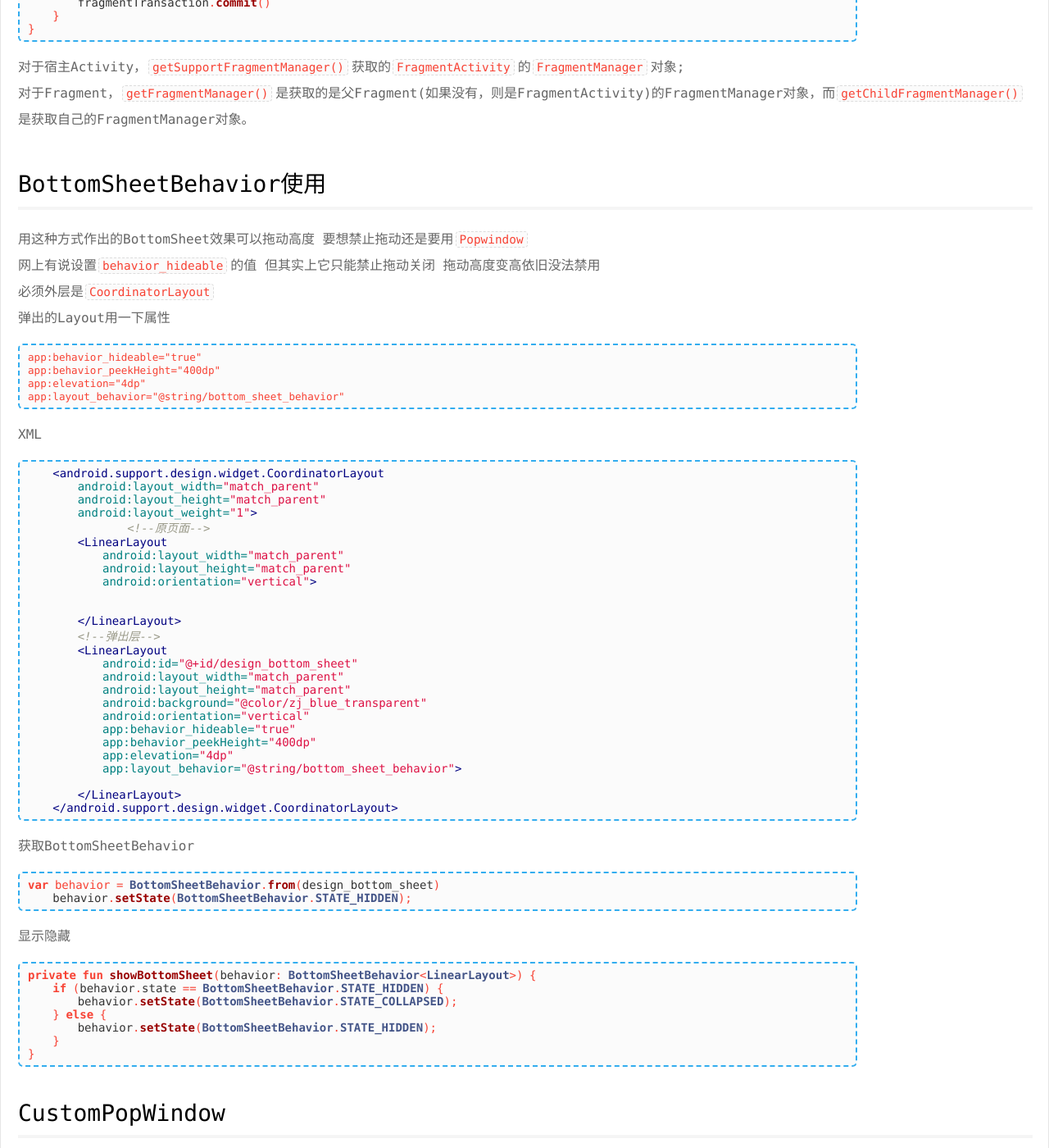
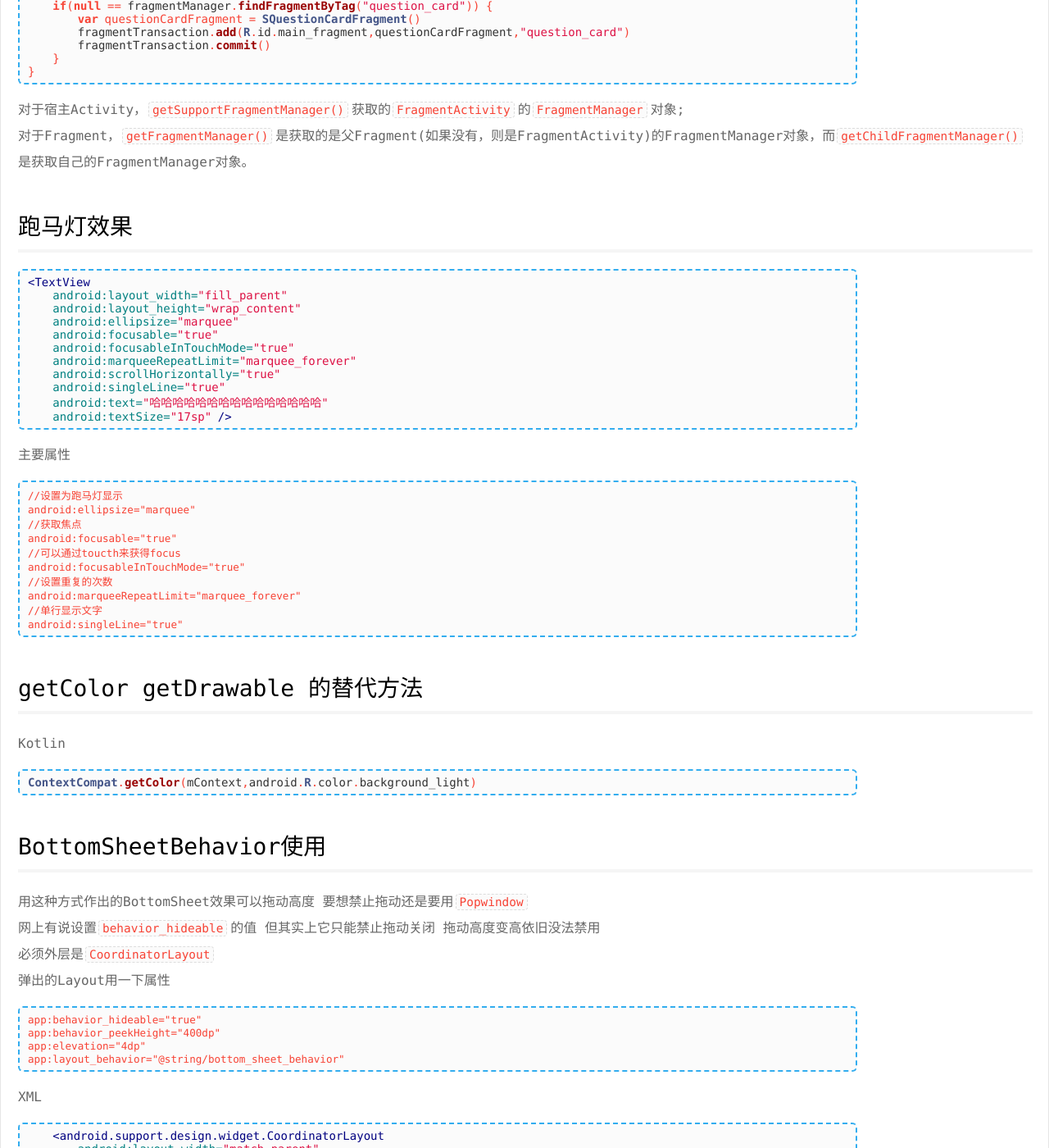
Before and after one commit to psvmc/myblog_jekyll, a Jekyll site: the page built from _posts/2018-03-20-android-tips.md, in a window 1280 px wide and 1400 px high, scrolled down 9966 px. Shown: the whole window at 82% size. Built offline with Jekyll 4.4.1, drawn with Linux system fonts in a browser that asks for light colours; comment, search, counter and statistics services are not loaded; some of the changed text lies outside the part shown.

Commit message:
文章更新

````diff
--- a/_posts/2018-03-20-android-tips.md
+++ b/_posts/2018-03-20-android-tips.md
@@ -494,6 +494,47 @@ fun initFragment() {
 
 对于Fragment，`getFragmentManager()`是获取的是父Fragment(如果没有，则是FragmentActivity)的FragmentManager对象，而`getChildFragmentManager()`是获取自己的FragmentManager对象。
 
+## 跑马灯效果
+
+```xml
+<TextView
+    android:layout_width="fill_parent"
+    android:layout_height="wrap_content"
+    android:ellipsize="marquee"
+    android:focusable="true"
+    android:focusableInTouchMode="true"
+    android:marqueeRepeatLimit="marquee_forever"
+    android:scrollHorizontally="true"
+    android:singleLine="true"
+    android:text="哈哈哈哈哈哈哈哈哈哈哈哈哈哈哈"
+    android:textSize="17sp" />
+```
+
+主要属性
+
+```xml
+//设置为跑马灯显示
+android:ellipsize="marquee"
+//获取焦点
+android:focusable="true"
+//可以通过toucth来获得focus
+android:focusableInTouchMode="true"
+//设置重复的次数
+android:marqueeRepeatLimit="marquee_forever"
+//单行显示文字
+android:singleLine="true"
+```
+
+
+
+## getColor getDrawable 的替代方法
+
+Kotlin
+
+```kotlin
+ContextCompat.getColor(mContext,android.R.color.background_light)
+```
+
 
 
 ## BottomSheetBehavior使用
````
Also changed, not shown: _posts/2015-01-23-nginx-tomcat-2.md (+1 -1 lines), _posts/2016-03-26-nginx-tomcat.md (+4 -4 lines), _posts/2018-03-15-mac-steam-cards.md (+5 -1 lines).
